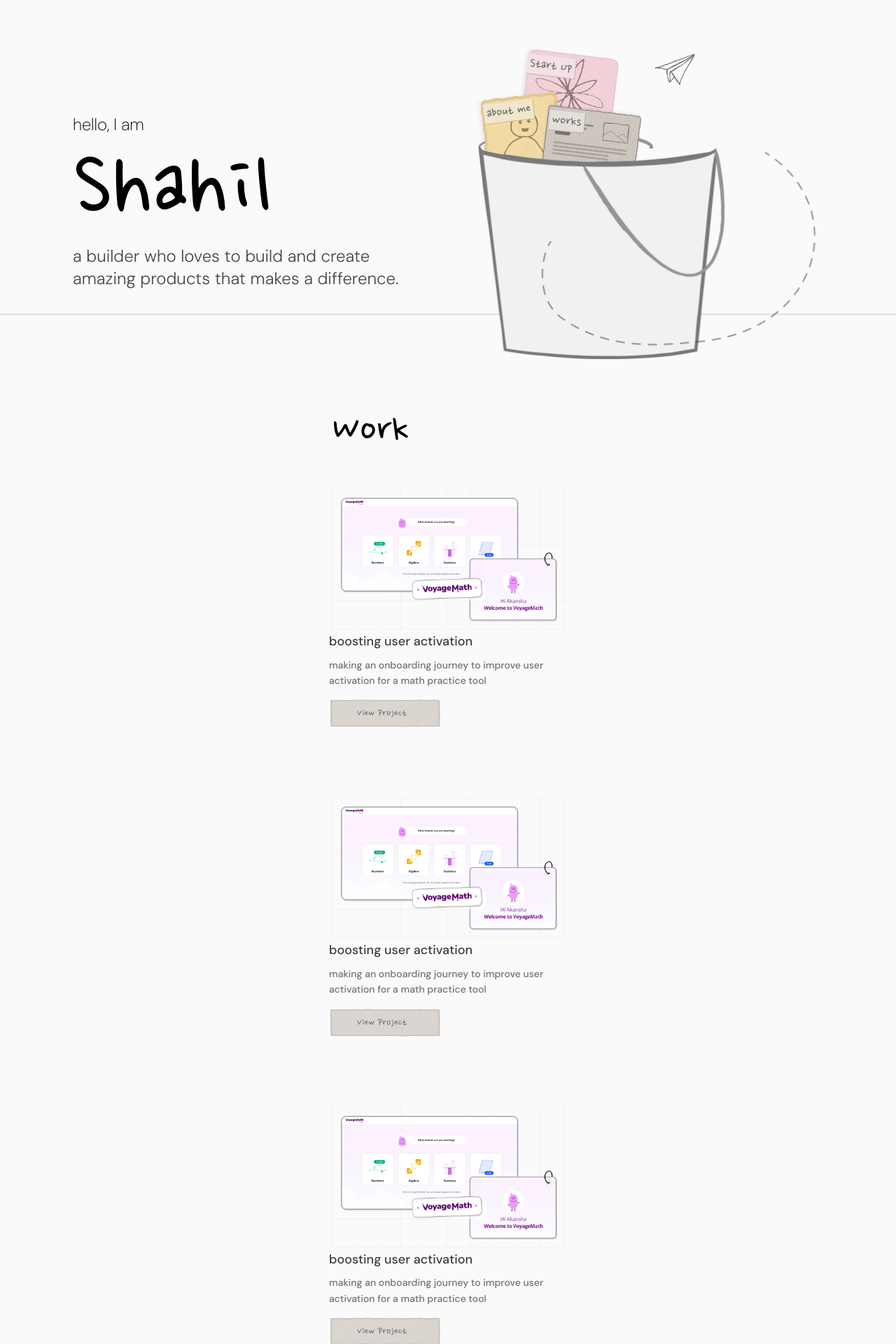
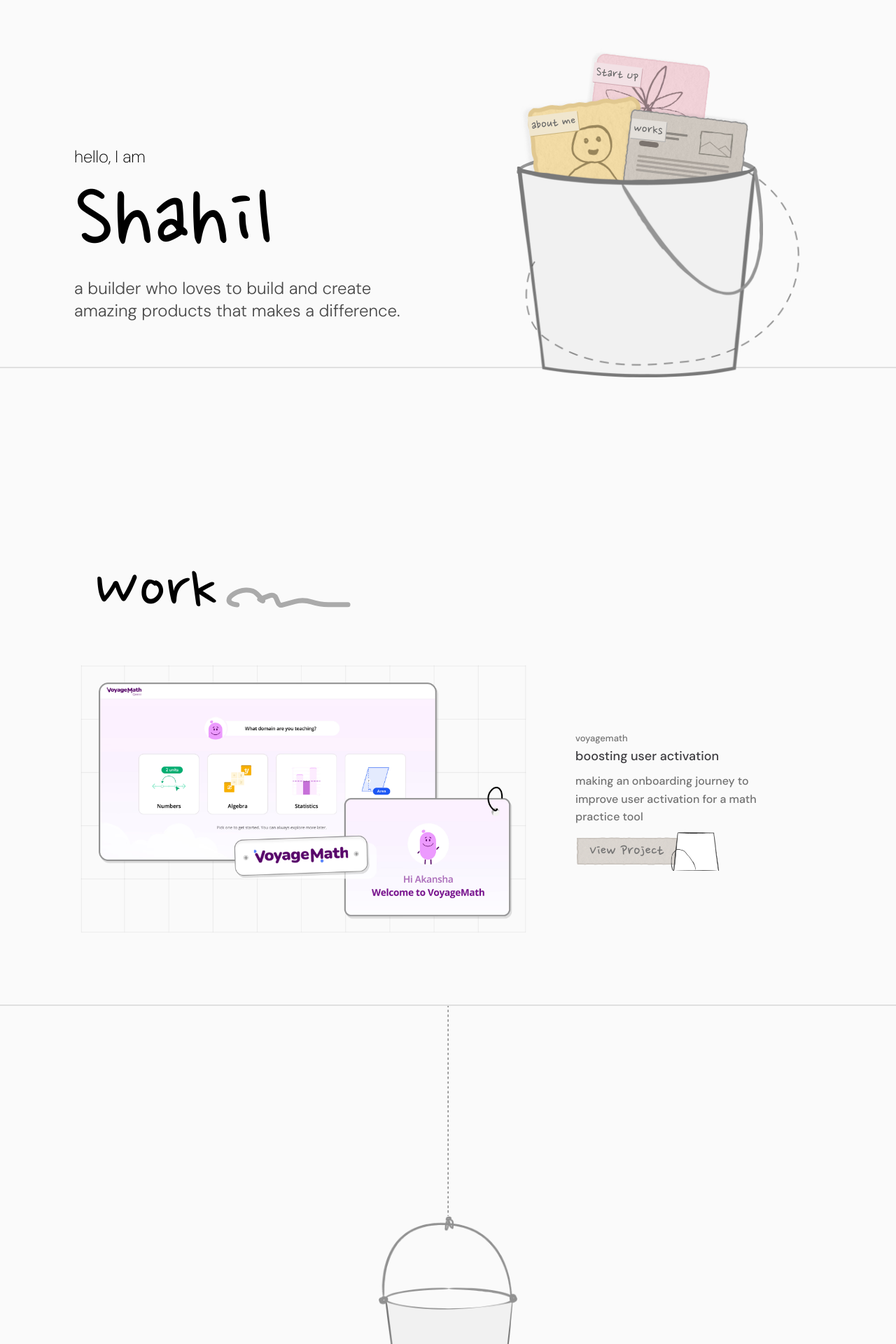
Before and after one commit to shahil-kv/personal-portfolio-paper, a Next.js app: page / in a window 1280 px wide. Shown: the part 200-2120 px from the top of the page at 70% size. Built offline with nearby package versions, Linux system fonts and the light colour scheme.

Commit message:
optimisation for work completed

```diff
--- a/src/components/sections/Hero.tsx
+++ b/src/components/sections/Hero.tsx
@@ -7,121 +7,160 @@
   return (
     <div className='w-full flex-col flex items-center  '>
       <Header />
-      <div className='px-6 py-24 flex flex-col lg:flex-row lg:justify-between lg:w-full h-[70vh]'>
-        <div className='w-full flex flex-col   justify-center lg:px-20 lg:mt-60'>
+      <div className='px-6 py-24 lg:py-0  flex flex-col lg:flex-row  lg:items-center lg:justify-center lg:gap-30 w-full lg:w-full'>
+        <div className='w-full flex flex-col lg:ml-16  max-w-lg justify-center  lg:mt-80'>
           <p className='font-family-dm-sans font-extralight lg:text-2xl'>
             hello, I am
           </p>
+          <svg
+            viewBox='0 0 729 329.379'
+            overflow='visible'
+            className='absolute -left-20 hidden'
+          >
+            <g>
+              <path
+                d='M 729 0 C 725.026 3.844 646.328 106.972 644.446 109.797 L 686.723 54.899 Z'
+                fill='transparent'
+                strokeWidth='2'
+                stroke='rgb(82, 82, 82)'
+                strokeLinecap='round'
+                strokeMiterlimit='10'
+                strokeDasharray='12,12'
+                opacity='0.5'
+              />
+              <path
+                d='M 0 327 C 263 343 358 274 420.188 248'
+                fill='transparent'
+                strokeWidth='2'
+                stroke='rgb(82, 82, 82)'
+                strokeLinecap='round'
+                strokeMiterlimit='10'
+                strokeDasharray='12,12'
+                opacity='0.5'
+              />
+            </g>
+          </svg>
           <h1 className='font-display text-7xl my-2 lg:text-[140px]'>Shahil</h1>
           <p className='font-family-dm-sans text-[#484848] font-extralight  max-w-80 lg:text-2xl  lg:font-light lg:max-w-[500px]'>
             a builder who loves to build and create amazing products that makes
             a difference.
           </p>
         </div>
-        <div className=' w-full mt-20'>
+        <div className=' lg:w-[950px] w-full   mt-16 max-w-[500px]'>
           <RocketIcon />
-          <div className='relative bottom-16 left-16 rotate-[7deg] z-10 max-w-[140px]'>
-            <div className='absolute  top-2 z-10'>
+          <div className='relative inset-0 mt-24 lg:mt-0'>
+            <div className='absolute z-20 max-w-[120px] rotate-[7deg] left-18 lg:left-24 -top-33  lg:-top-40 lg:max-w-[11rem]  '>
               <a href=''>
                 <Image
                   src={'/startupdecoration.png'}
-                  width={140}
+                  width={600}
                   height={140}
                   alt='startupdecoration'
                 />
               </a>
-            </div>
-            <div className=' relative w-fit px-1  bg-[rgb(242,225,229)] shadow-[1px_1px_0px_0px_rgb(207,169,177)] opacity-100 z-20  top-5 left-2'>
+              <div className=' absolute w-fit px-1  bg-[rgb(242,225,229)] shadow-[1px_1px_0px_0px_rgb(207,169,177)] opacity-100 z-20  top-5 left-2'>
                 <div className='outline-none flex flex-col justify-start shrink-0 transform-none opacity-100 text-[rgb(105,105,105)]'>
                   <p className='text-center font-display text-xl'>Start Up</p>
                 </div>
               </div>
             </div>
-          <div className='relative bottom-8 left-[-6px] rotate-[-6deg] z-10 max-w-[120px]'>
-            <div className='absolute  top-2 z-10'>
+            <div className='absolute left-[10px] rotate-[-6deg]  max-w-[140px] lg:-top-25 -top-20  z-20 lg:max-w-[11rem]'>
               <a href=''>
                 <Image
                   src={'/aboutme.png'}
-                  width={140}
+                  width={600}
                   height={140}
                   alt='aboutme'
                 />
               </a>
-            </div>
-            <div className=' relative w-fit px-1  bg-[rgb(240,230,206)] shadow-[1px_1px_0px_0px_rgb(204,181,126)] opacity-100 z-20  top-5 left-3 rotate-[-1deg] max-w-[350px]'>
+              <div className=' absolute w-fit px-1  bg-[rgb(240,230,206)] shadow-[1px_1px_0px_0px_rgb(204,181,126)] opacity-100 z-20  top-5 left-3 rotate-[-1deg] max-w-[350px]'>
                 <div className='outline-none flex flex-col justify-start shrink-0 transform-none opacity-100 text-[rgb(105,105,105)]'>
                   <p className='text-center font-display text-xl'>about me</p>
                 </div>
               </div>
             </div>
-          <div className='relative bottom-10 left-24 rotate-[7deg] z-10 max-w-[140px]'>
-            <div className='absolute  top-2 z-10'>
+            <div className='absolute lg:-top-20 -top-14 left-26 lg:left-38 rotate-[7deg]  max-w-[130px] lg:max-w-[11rem] z-20'>
               <a href=''>
                 <Image
                   src={'/workimage.png'}
-                  width={150}
+                  width={600}
                   height={150}
                   alt='workimage'
                 />
               </a>
-            </div>
-            <div className=' relative w-fit px-1 bg-[rgb(227,223,218)] shadow-[1px_1px_0px_0px_rgb(176,175,174)] opacity-100 z-20  top-5 left-2 rotate-[-1deg]'>
+              <div className=' absolute w-fit px-1 bg-[rgb(227,223,218)] shadow-[1px_1px_0px_0px_rgb(176,175,174)] opacity-100 z-20  top-5 left-2 rotate-[-1deg]'>
                 <div className='outline-none flex flex-col justify-start shrink-0 transform-none opacity-100 text-[rgb(105,105,105)]'>
                   <p className='text-center font-display text-xl'>works</p>
                 </div>
               </div>
             </div>
-
-          <div className='relative lg:w-auto  '>
             <Image
-              className='absolute inset-0 max-w-64 top-[-24px] '
+              className='absolute inset-0  max-w-64 top-[-23px] lg:max-w-[22rem] '
               src={'/ringhandle.png'}
               alt='ringhandle'
               width={1428}
               height={132}
             />
-            <div className='absolute inset-0 z-10'>
             <Image
-                className='w-full max-w-64 lg:max-w-[22rem]'
+              className='w-full absolute max-w-64 lg:max-w-[22rem] z-30'
               src={'/bucket.png'}
               alt='main_bucket'
               width={1428}
               height={1220}
             />
-            </div>
             <Image
               src={'/bucketring.png'}
               alt='bucketring'
               width={864}
               height={604}
-              className='absolute top-0 right-[-8px] z-10 max-w-[312px] lg:max-w-[26rem] lg:top-[-3px] lg:right-[79px]'
+              className='absolute right-2 inset-0 z-40 max-w-[312px] lg:max-w-[26rem] '
             />
           </div>
         </div>
       </div>
-      <div className='w-full h-[2px] bg-[#cccccc8b]  flex justify-center items-center'></div>
+      <div className='w-full h-[2px] bg-[#cccccc8b]  flex justify-center  mt-28 lg:mt-16'></div>
 
       {/*  work section starts  */}
-      <div className='flex flex-col  justify-center items-center px-2 py-24   '>
-        <p className='font-display text-6xl my-2 mt-10 text-left w-[330px]'>
-          Work
+      <div className='flex flex-col  justify-center items-center px-4   py-24  w-full '>
+        <p className='font-display lg:mt-44 relative text-6xl lg:text-8xl w-[300px]   my-2 mt-10 text-left inline-block lg:w-full  lg:max-w-[63rem]'>
+          Work{' '}
+          <svg
+            viewBox='0 0 166.632 21.953'
+            overflow='visible'
+            id='svg-1498675386_614'
+            className='hidden  lg:absolute inset-0 lg:block max-w-[170px] top-[45px]
+  left-[191px]'
+          >
+            <path
+              d='M 11.463 20.511 C -20.412 16.704 22.566 -11.331 39.132 5.143 C 55.698 21.618 43.132 12.872 43.132 12.872 L 57.781 7.513 C 61.058 6.314 64.698 7.897 66.055 11.112 L 69.081 18.28 C 69.969 20.384 72.276 21.507 74.48 20.91 L 92.457 16.037 C 100.074 13.972 108.129 14.175 115.632 16.622 L 115.632 16.622 C 123.251 19.107 131.214 20.372 139.228 20.372 L 166.632 20.372'
+              fill='transparent'
+              strokeWidth='7'
+              stroke='#AAA'
+              strokeLinecap='round'
+              strokeLinejoin='round'
+            ></path>
+          </svg>
         </p>
-        <div className='flex flex-col justify-center gap-14 items-center w-full'>
-          <div>
-            <div className='flex flex-col md:flex-row  items-center justify-center w-full  mt-10'>
+
+        <div className='flex flex-col  justify-center  gap-14  w-full'>
+          <div className='flex flex-col lg:flex-row lg:gap-16 justify-center items-center w-full'>
+            <div className='flex flex-col   items-center justify-center max-w-[300px] lg:max-w-[650px] w-full  mt-10'>
               <Image
-                className='w-100 max-w-[340px] h-auto object-fill  bg-cover bg-no-repeat'
+                className='  h-auto object-fill  bg-cover bg-no-repeat'
                 alt='work_images_temp'
                 src={'/dummyImage.png'}
                 width={2520}
                 height={1540}
               />
             </div>
-            <div className='w-full flex flex-col items-center md:items-start max-w-[350px]'>
+            <div className='w-full flex flex-col sm:px-6 lg:px-0  max-w-[350px]'>
+              <p className='font-family-dm-sans text-left text-[13px] mt-10 w-[330px] text-text font-medium'>
+                voyagemath
+              </p>
               <p className='font-family-dm-sans text-left text-[18px] w-[330px] text-primary font-medium'>
                 boosting user activation
               </p>
-              <p className='font-family-dm-sans text-[14px] mt-2 mb-4 text-text font-medium w-[330px]'>
+              <p className='font-family-dm-sans lg:text-[16px] text-[14px] mt-2 mb-4 text-text font-medium w-[300px]'>
                 making an onboarding journey to improve user activation for a
                 math practice tool
               </p>
@@ -133,67 +172,16 @@
                   width={1220}
                   height={392}
                 />
-                <p className='absolute left-10 top-2 text-text'>View Project</p>
-              </button>
-            </div>
-          </div>
-          <div>
-            <div className='flex flex-col md:flex-row  items-center justify-center w-full  mt-10'>
+                <p className='absolute left-10 lg:left-5 lg:top-1 top-2 text-text lg:text-2xl'>
+                  View Project
+                </p>
                 <Image
-                className='w-100 max-w-[340px] h-auto object-fill  bg-cover bg-no-repeat'
-                alt='work_images_temp'
-                src={'/dummyImage.png'}
-                width={2520}
-                height={1540}
+                  className='max-w-[70px] hidden lg:block absolute -top-2 left-34'
+                  src={'/lamb.png'}
+                  alt='lamb'
+                  width={70}
+                  height={55}
                 />
-            </div>
-            <div className='w-full flex flex-col items-center md:items-start max-w-[350px]'>
-              <p className='font-family-dm-sans text-left text-[18px] w-[330px] text-primary font-medium'>
-                boosting user activation
-              </p>
-              <p className='font-family-dm-sans text-[14px] mt-2 mb-4 text-text font-medium w-[330px]'>
-                making an onboarding journey to improve user activation for a
-                math practice tool
-              </p>
-              <button className='text-left relative font-display w-[330px]'>
-                <Image
-                  className='w-40 h-10 opacity-70 '
-                  src={'/button.png'}
-                  alt='button'
-                  width={1220}
-                  height={392}
-                />
-                <p className='absolute left-10 top-2 text-text'>View Project</p>
-              </button>
-            </div>
-          </div>
-          <div>
-            <div className='flex flex-col md:flex-row  items-center justify-center w-full  mt-10'>
-              <Image
-                className='w-100 max-w-[340px] h-auto object-fill  bg-cover bg-no-repeat'
-                alt='work_images_temp'
-                src={'/dummyImage.png'}
-                width={2520}
-                height={1540}
-              />
-            </div>
-            <div className='w-full flex flex-col items-center md:items-start max-w-[350px]'>
-              <p className='font-family-dm-sans text-left text-[18px] w-[330px] text-primary font-medium'>
-                boosting user activation
-              </p>
-              <p className='font-family-dm-sans text-[14px] mt-2 mb-4 text-text font-medium w-[330px]'>
-                making an onboarding journey to improve user activation for a
-                math practice tool
-              </p>
-              <button className='text-left relative font-display w-[330px]'>
-                <Image
-                  className='w-40 h-10 opacity-70 '
-                  src={'/button.png'}
-                  alt='button'
-                  width={1220}
-                  height={392}
-                />
-                <p className='absolute left-10 top-2 text-text'>View Project</p>
               </button>
             </div>
           </div>
@@ -207,7 +195,7 @@
         className='flex  justify-center max-h-[300px]  object-cover object-center'
         src={'/line.png'}
         alt='line'
-        width={4}
+        width={2}
         height={600}
       />
 
```
Also changed, not shown: public/lamb.png (added). Lines whose indentation alone changed are shown as unchanged.
